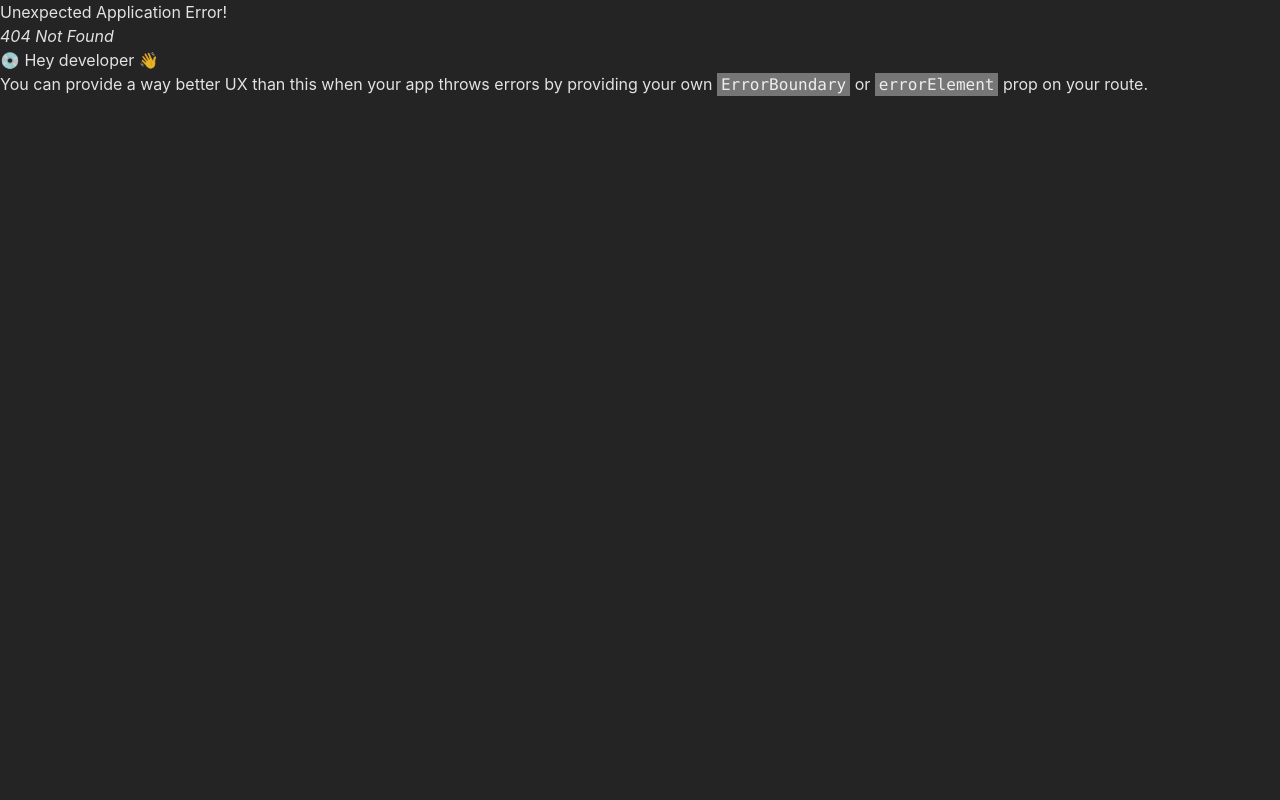
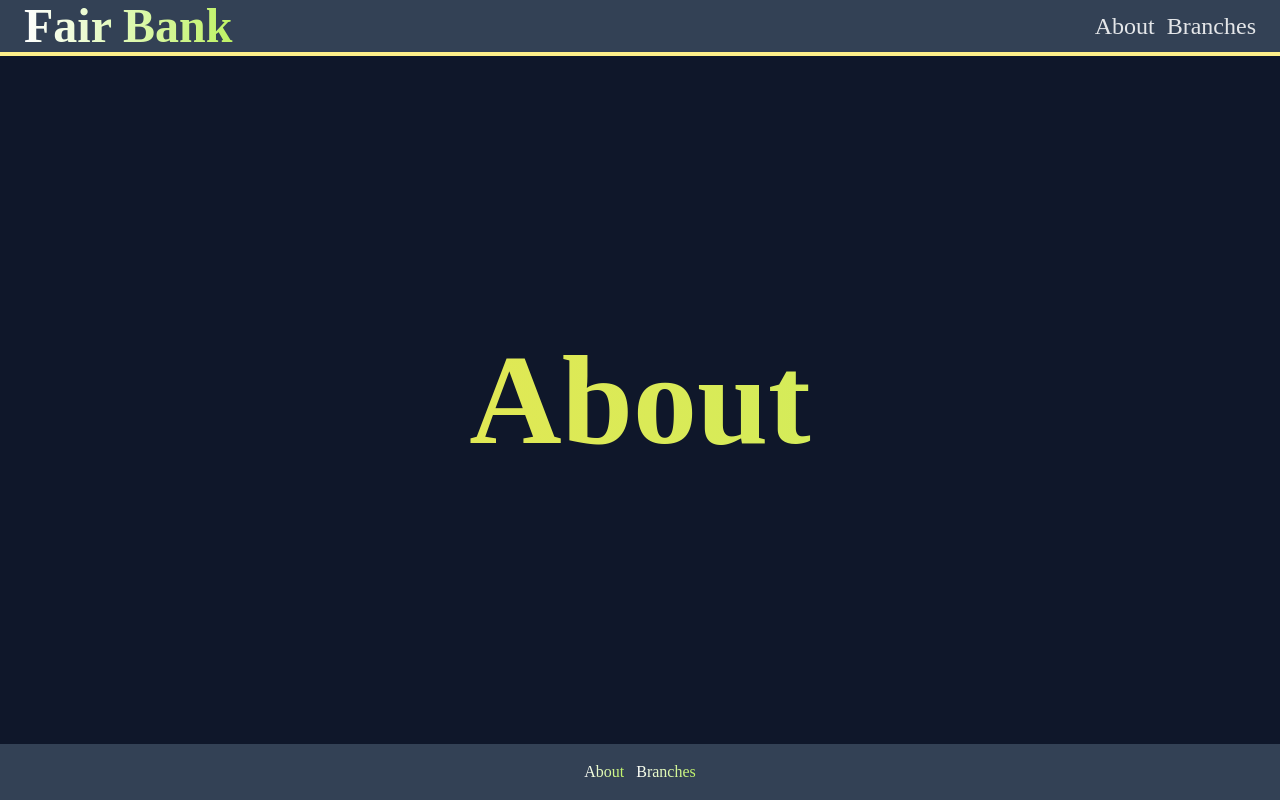
Before and after one commit to gonzjv/bank-frontend, a React (Vite) app: page /about in a window 1280 px wide. Before the commit this address had no page. Built offline with nearby package versions, Linux system fonts and the light colour scheme; a web font is replaced by a local one.

Commit message:
feat: about and branches routes

```diff
--- a/src/components/Footer.jsx
+++ b/src/components/Footer.jsx
@@ -1,7 +1,16 @@
+import { Link } from "react-router-dom";
+
 const Footer = () => {
     return (
-        <footer className="min-h-[7vh] bg-slate-700">
-            footer
+        <footer className="flex gap-3 items-center justify-center min-h-[7vh] bg-slate-700">
+            <Link
+                 className="font-light text-base bg-gradient-to-r
+                 from-white  to-lime-300 bg-clip-text text-transparent"
+                 to={"/about"}>About</Link>
+            <Link
+                className="font-light text-base bg-gradient-to-r
+                from-white  to-lime-300 bg-clip-text text-transparent"
+                to={"/branches"}>Branches</Link>
         </footer>
     )
 }
--- a/src/components/Header.jsx
+++ b/src/components/Header.jsx
@@ -12,10 +12,14 @@ const Header = () => {
             <Link to={"/"}>
                 <h1 className="text-5xl font-bold bg-gradient-to-r from-white  to-lime-300 bg-clip-text text-transparent">Fair Bank</h1>
             </Link>
-            <nav>
+            <nav className="flex gap-3">
+                <Link to={"/about"}>About</Link>
+                <Link to={"/branches"}>Branches</Link>
                 {
                     null == state ?
-                    <button>Sign Up</button> :
+                    false :
+                    <div className="flex gap-10">
+                        <Link to={"/dashboard"}>Dashboard</Link>
                         <button className="flex gap-3 items-center">
                             <p className="flex gap-1 items-center">
                                 <svg xmlns="http://www.w3.org/2000/svg" fill="none" viewBox="0 0 24 24" strokeWidth={1.5} stroke="currentColor" className="size-6 text-lime-300">
@@ -30,6 +34,7 @@ const Header = () => {
                                 {state.email}
                             </p>
                         </button>
+                    </div>
                 }
             </nav>
 
--- /dev/null
+++ b/src/routes/AboutRoute.jsx
@@ -0,0 +1,9 @@
+function AboutRoute() {
+    return (
+        <main className="flex items-center justify-center min-h-[86vh] text-9xl font-bold bg-gradient-to-r
+         from-orange-300 via-yellow-300 to-lime-300
+          text-transparent bg-clip-text animate-gradient bg-300%">About</main>
+    )
+}
+
+export default AboutRoute;
--- /dev/null
+++ b/src/routes/BranchesRoute.jsx
@@ -0,0 +1,9 @@
+function BranchesRoute() {
+    return (
+        <main className="flex items-center justify-center min-h-[86vh] text-9xl font-bold bg-gradient-to-r
+         from-orange-300 via-yellow-300 to-lime-300
+          text-transparent bg-clip-text animate-gradient bg-300%">Branches</main>
+    )
+}
+
+export default BranchesRoute;
```
Also changed, not shown: src/main.jsx (+11 -1 lines). Lines whose indentation alone changed are shown as unchanged.
